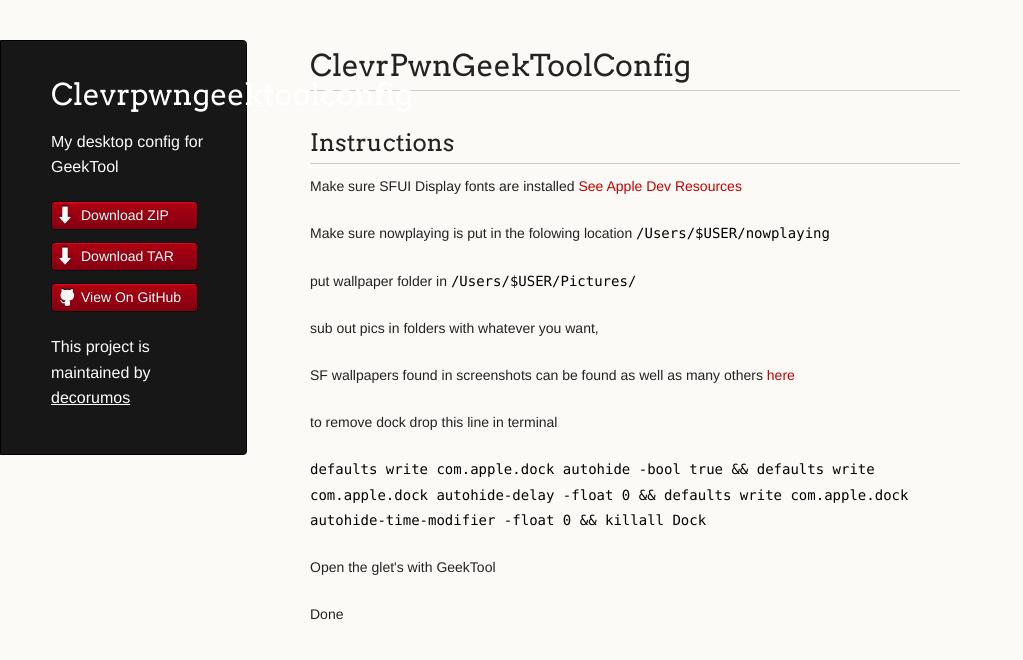
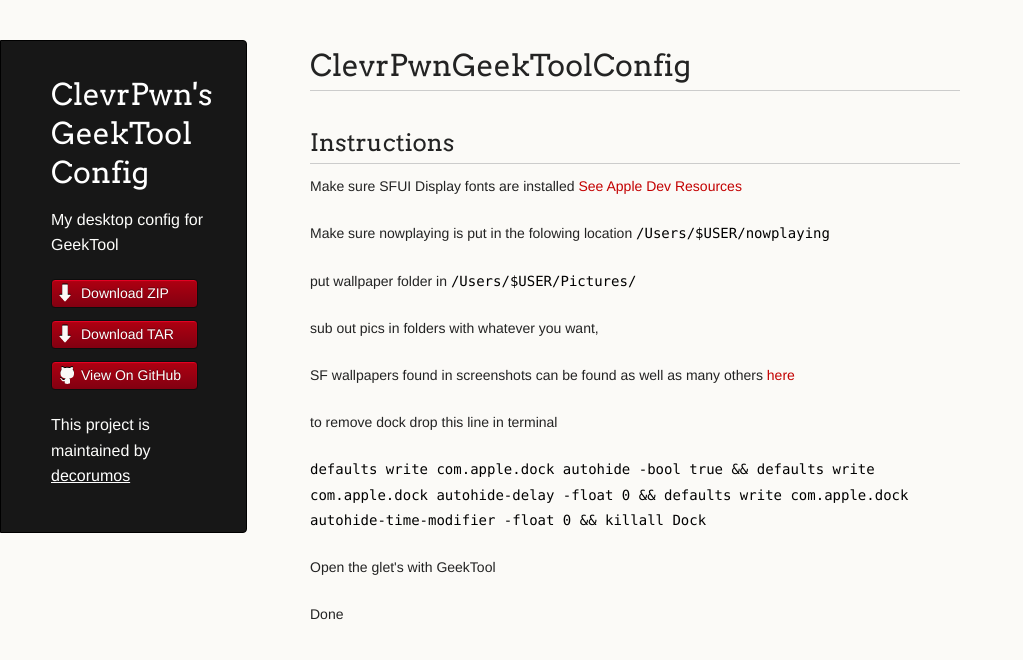
Before and after one commit to decorumos/ClevrPwnGeekToolConfig, a plain HTML site: page index.html in a window 1280 px wide. Shown: the top 660 px of the page, without its empty margins (0-1023 px from the left). Drawn offline with Linux system fonts and the light colour scheme.

Commit message:
Update index.html

```diff
--- a/index.html
+++ b/index.html
@@ -16,7 +16,8 @@
   <body>
     <div class="wrapper">
       <header>
-        <h1 class="header">Clevrpwngeektoolconfig</h1>
+        <h1 class="header">ClevrPwn's <br>
+		GeekTool Config</h1>
         <p class="header">My desktop config for GeekTool</p>
 
         <ul>
```
